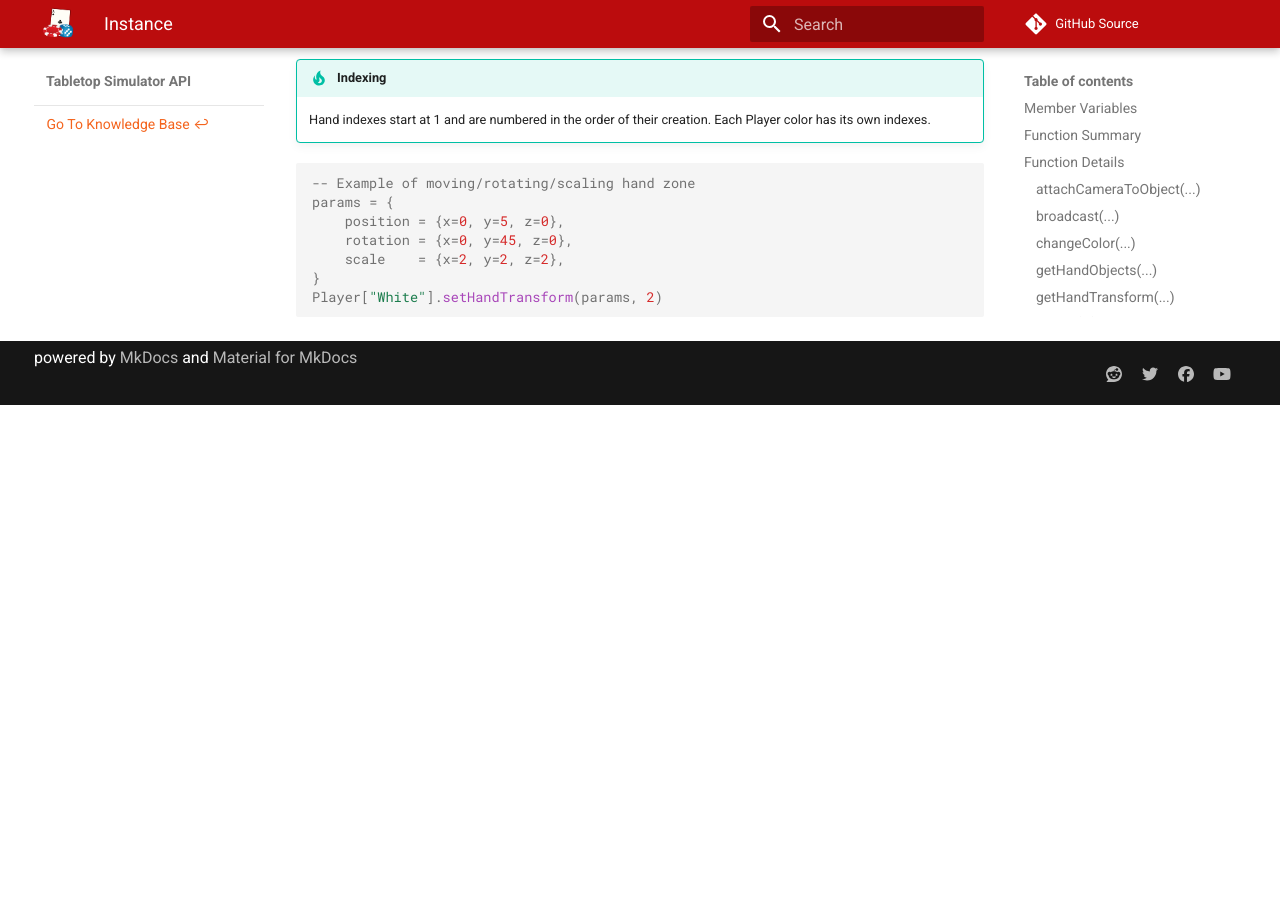
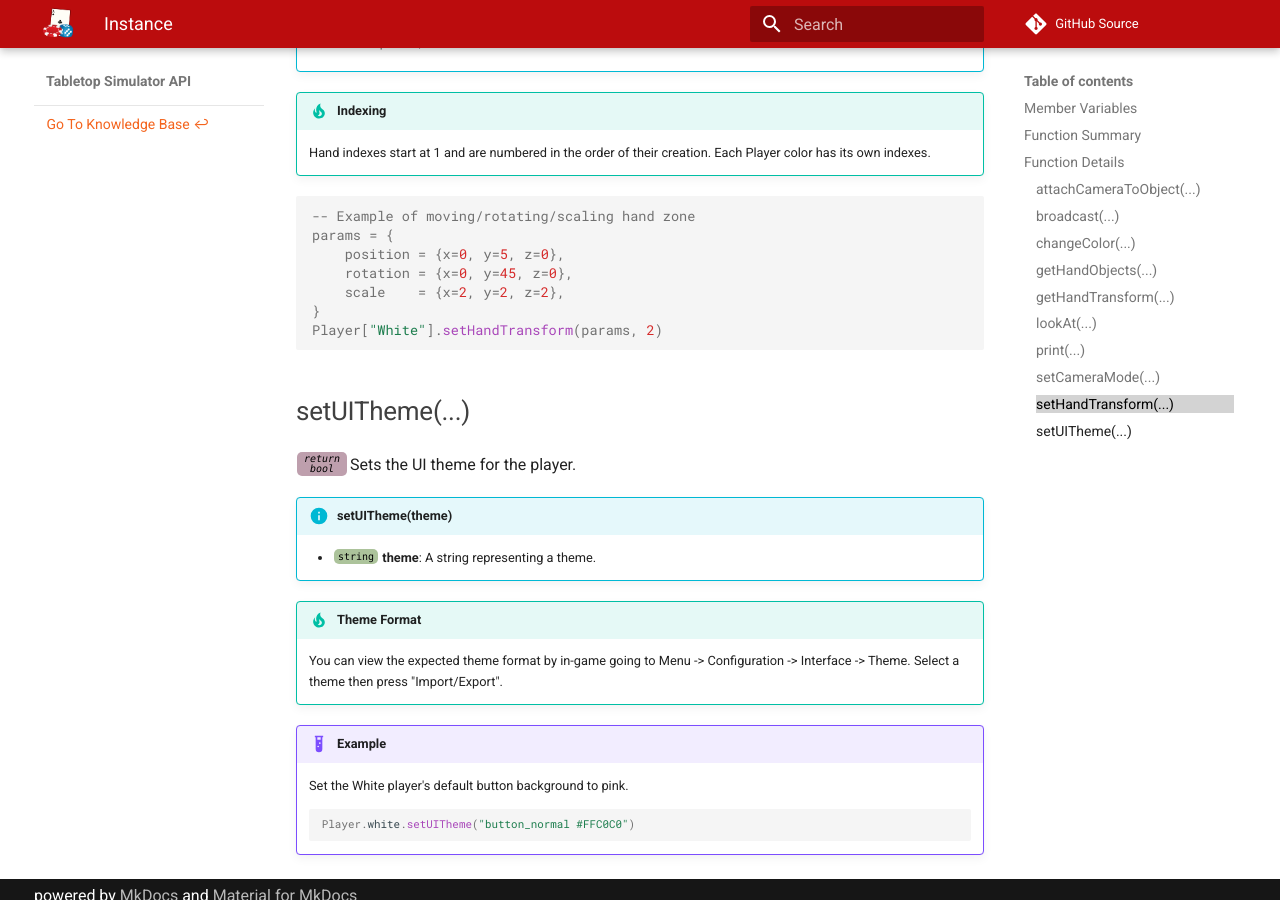
Before and after one commit to Berserk-Games/Tabletop-Simulator-API, an MkDocs documentation site: the page built from docs/player/instance.md, in a window 1280 px wide and 900 px high, scrolled down 5671 px. Built offline with MkDocs 1.6.1 and Material for MkDocs 9.7.7, drawn with Linux system fonts in a browser that asks for light colours; comment, search, counter and statistics services are not loaded; before the commit the page ends 6076 px from its top, so only the background shows below that; some of the changed text lies outside the part shown.

Commit message:
Document Player setUITheme(...)
Closes #77

````diff
--- a/docs/player/instance.md
+++ b/docs/player/instance.md
@@ -43,6 +43,7 @@ print([<span class="tag str"></span>](../types.md) message, [<span class="tag co
 promote() {: #promote data-toc-label="promote()" data-toc-child-of="function-details" } | [<span class="ret boo"></span>](../types.md) | Promotes/demotes a Player. Promoted players have access to most host privileges. |
 setCameraMode([<span class="tag str"></span>](../types.md) camera_mode) | [<span class="ret boo"></span>](../types.md) | Sets the player's camera mode. Camera modes available: "ThirdPerson", "FirstPerson", "TopDown". | [:i:](#setcameramode)
 setHandTransform([<span class="tag tab"></span>](../types.md) parameters, [<span class="tag int"></span>](../types.md) hand_index) | [<span class="ret boo"></span>](../types.md) | Sets transform elements of a hand zone. | [:i:](#sethandtransform)
+setUITheme([<span class="tag str"></span>](../types.md) theme) | [<span class="ret boo"></span>](../types.md) | Sets the UI theme for the player. | [:i:](#setuitheme)
 
 ---
 
@@ -207,3 +208,20 @@ params = {
 }
 Player["White"].setHandTransform(params, 2)
 ```
+
+### setUITheme(...)
+
+[<span class="ret boo"></span>](../types.md) Sets the UI theme for the player.
+
+!!!info "setUITheme(theme)"
+    * [<span class="tag str"></span>](../types.md) **theme**: A string representing a theme.
+
+!!!tip "Theme Format"
+    You can view the expected theme format by in-game going to Menu -> Configuration -> Interface -> Theme. Select a
+    theme then press "Import/Export".
+
+!!!example
+    Set the White player's default button background to pink.
+    ``` Lua
+    Player.white.setUITheme("button_normal #FFC0C0")
+    ```
````
